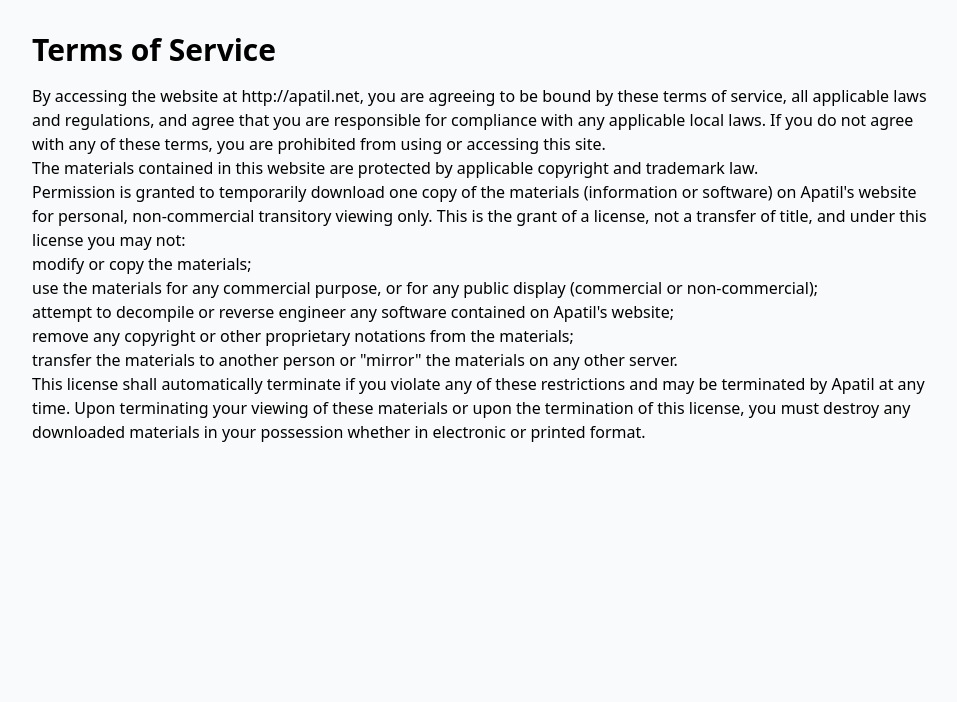
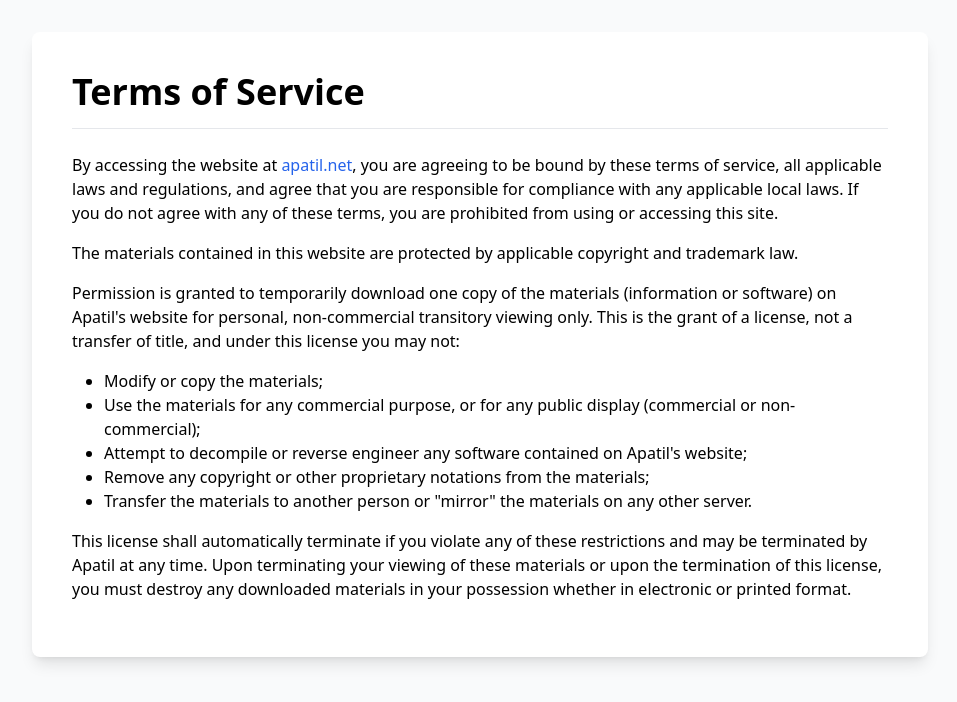
Before and after one commit to Akhil-Patil-Bagili/portfolio.ap, a Next.js app: page /terms in a window 1280 px wide. Shown: the top 702 px of the page, without its empty margins (160-1117 px from the left). Built offline with nearby package versions, Linux system fonts and the light colour scheme.

Commit message:
styled privacy and terms

```diff
--- a/pages/privacy.tsx
+++ b/pages/privacy.tsx
@@ -3,16 +3,16 @@
 const Privacy: React.FC = () => {
   return (
     <div className="min-h-screen bg-gray-50 text-black p-8">
-      <div className="max-w-4xl mx-auto">
-        <h1 className="text-3xl font-bold mb-4">Privacy Policy</h1>
-        <p>Your privacy is important to us. It is Apatil's policy to respect your privacy regarding any information we may collect from you across our website, http://apatil.net, and other sites we own and operate.</p>
-        <p>We only ask for personal information when we truly need it to provide a service to you. We collect it by fair and lawful means, with your knowledge and consent. We also let you know why we’re collecting it and how it will be used.</p>
-        <p>We only retain collected information for as long as necessary to provide you with your requested service. What data we store, we’ll protect within commercially acceptable means to prevent loss and theft, as well as unauthorized access, disclosure, copying, use or modification.</p>
-        <p>We don’t share any personally identifying information publicly or with third-parties, except when required to by law.</p>
-        <p>Our website may link to external sites that are not operated by us. Please be aware that we have no control over the content and practices of these sites, and cannot accept responsibility or liability for their respective privacy policies.</p>
-        <p>You are free to refuse our request for your personal information, with the understanding that we may be unable to provide you with some of your desired services.</p>
+      <div className="max-w-4xl mx-auto shadow-lg p-10 bg-white rounded-lg">
+        <h1 className="text-4xl font-bold mb-6 border-b pb-4">Privacy Policy</h1>
+        <p className="mb-4">Your privacy is important to us. It is Apatil's policy to respect your privacy regarding any information we may collect from you across our website, <a href="http://apatil.net" className="text-blue-600 hover:underline">apatil.net</a>, and other sites we own and operate.</p>
+        <p className="mb-4">We only ask for personal information when we truly need it to provide a service to you. We collect it by fair and lawful means, with your knowledge and consent. We also let you know why we’re collecting it and how it will be used.</p>
+        <p className="mb-4">We only retain collected information for as long as necessary to provide you with your requested service. What data we store, we’ll protect within commercially acceptable means to prevent loss and theft, as well as unauthorized access, disclosure, copying, use or modification.</p>
+        <p className="mb-4">We don’t share any personally identifying information publicly or with third-parties, except when required to by law.</p>
+        <p className="mb-4">Our website may link to external sites that are not operated by us. Please be aware that we have no control over the content and practices of these sites, and cannot accept responsibility or liability for their respective privacy policies.</p>
+        <p className="mb-4">You are free to refuse our request for your personal information, with the understanding that we may be unable to provide you with some of your desired services.</p>
         <p>Your continued use of our website will be regarded as acceptance of our practices around privacy and personal information. If you have any questions about how we handle user data and personal information, feel free to contact us.</p>
-        <p>This policy is effective as of [Date].</p>
+        <p className="mt-6 italic">This policy is effective as of [Date].</p>
       </div>
     </div>
   );
--- a/pages/terms.tsx
+++ b/pages/terms.tsx
@@ -3,19 +3,19 @@
 const Terms: React.FC = () => {
   return (
     <div className="min-h-screen bg-gray-50 text-black p-8">
-      <div className="max-w-4xl mx-auto">
-        <h1 className="text-3xl font-bold mb-4">Terms of Service</h1>
-        <p>By accessing the website at http://apatil.net, you are agreeing to be bound by these terms of service, all applicable laws and regulations, and agree that you are responsible for compliance with any applicable local laws. If you do not agree with any of these terms, you are prohibited from using or accessing this site.</p>
-        <p>The materials contained in this website are protected by applicable copyright and trademark law.</p>
-        <p>Permission is granted to temporarily download one copy of the materials (information or software) on Apatil's website for personal, non-commercial transitory viewing only. This is the grant of a license, not a transfer of title, and under this license you may not:</p>
-        <ul>
-          <li>modify or copy the materials;</li>
-          <li>use the materials for any commercial purpose, or for any public display (commercial or non-commercial);</li>
-          <li>attempt to decompile or reverse engineer any software contained on Apatil's website;</li>
-          <li>remove any copyright or other proprietary notations from the materials;</li>
-          <li>transfer the materials to another person or "mirror" the materials on any other server.</li>
+      <div className="max-w-4xl mx-auto shadow-lg p-10 bg-white rounded-lg">
+        <h1 className="text-4xl font-bold mb-6 border-b pb-4">Terms of Service</h1>
+        <p className="mb-4">By accessing the website at <a href="http://apatil.net" className="text-blue-600 hover:underline">apatil.net</a>, you are agreeing to be bound by these terms of service, all applicable laws and regulations, and agree that you are responsible for compliance with any applicable local laws. If you do not agree with any of these terms, you are prohibited from using or accessing this site.</p>
+        <p className="mb-4">The materials contained in this website are protected by applicable copyright and trademark law.</p>
+        <p className="mb-4">Permission is granted to temporarily download one copy of the materials (information or software) on Apatil's website for personal, non-commercial transitory viewing only. This is the grant of a license, not a transfer of title, and under this license you may not:</p>
+        <ul className="list-disc pl-8 mb-4">
+          <li>Modify or copy the materials;</li>
+          <li>Use the materials for any commercial purpose, or for any public display (commercial or non-commercial);</li>
+          <li>Attempt to decompile or reverse engineer any software contained on Apatil's website;</li>
+          <li>Remove any copyright or other proprietary notations from the materials;</li>
+          <li>Transfer the materials to another person or "mirror" the materials on any other server.</li>
         </ul>
-        <p>This license shall automatically terminate if you violate any of these restrictions and may be terminated by Apatil at any time. Upon terminating your viewing of these materials or upon the termination of this license, you must destroy any downloaded materials in your possession whether in electronic or printed format.</p>
+        <p className="mb-4">This license shall automatically terminate if you violate any of these restrictions and may be terminated by Apatil at any time. Upon terminating your viewing of these materials or upon the termination of this license, you must destroy any downloaded materials in your possession whether in electronic or printed format.</p>
       </div>
     </div>
   );
```
